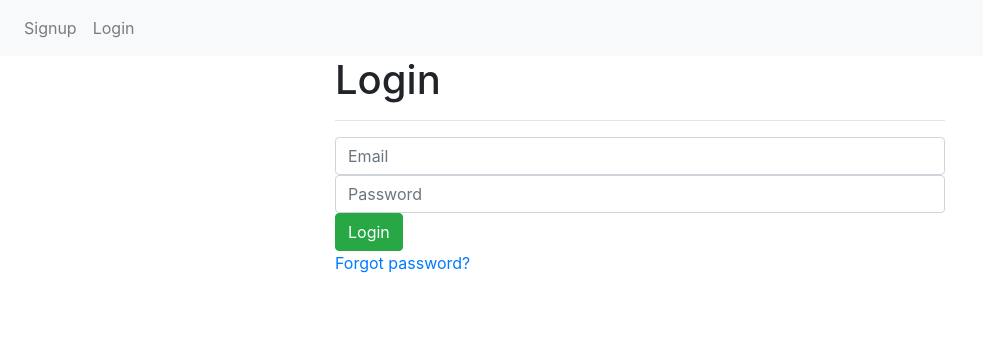
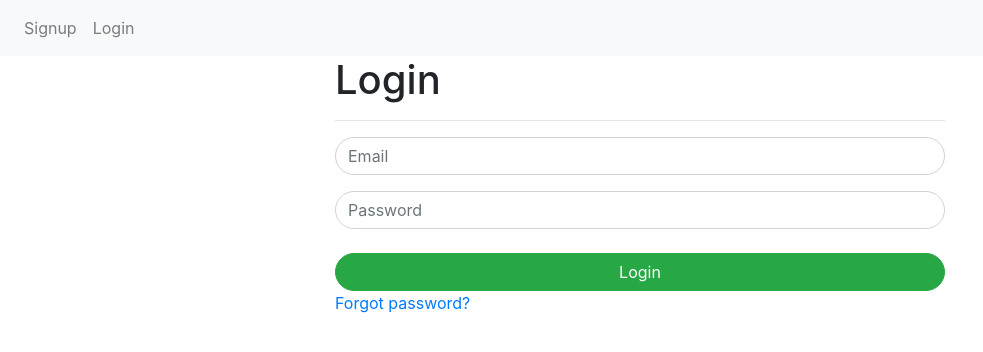
Before and after one commit to brentonhauth/COMP308Project, a React (Create React App) app: page /login in a window 1280 px wide. Shown: the top 352 px of the page, without its empty margins (0-983 px from the left). Built offline with nearby package versions, Linux system fonts and the light colour scheme.

Commit message:
LoginPage tweek

```diff
--- a/src/pages/LoginPage.js
+++ b/src/pages/LoginPage.js
@@ -39,9 +39,9 @@ class LoginPage extends React.Component {
           <hr></hr>
           <FormWrapper onSubmit={this.tryLogin}>
             {sending => <>
-              <Form.Control type="email" placeholder="Email" name="email" required />
-              <Form.Control type="password" placeholder="Password" name="password" required />
-              <Button variant="success" type="submit" disabled={sending}>Login</Button>
+              <Form.Control type="email" className="rounded-pill my-3" placeholder="Email" name="email" required />
+              <Form.Control type="password" className="rounded-pill my-3" placeholder="Password" name="password" required />
+              <Button variant="success" type="submit" className="rounded-pill mt-2 w-100" disabled={sending}>Login</Button>
             </>}
           </FormWrapper>
           <Link to="/passreset">Forgot password?</Link>
```
